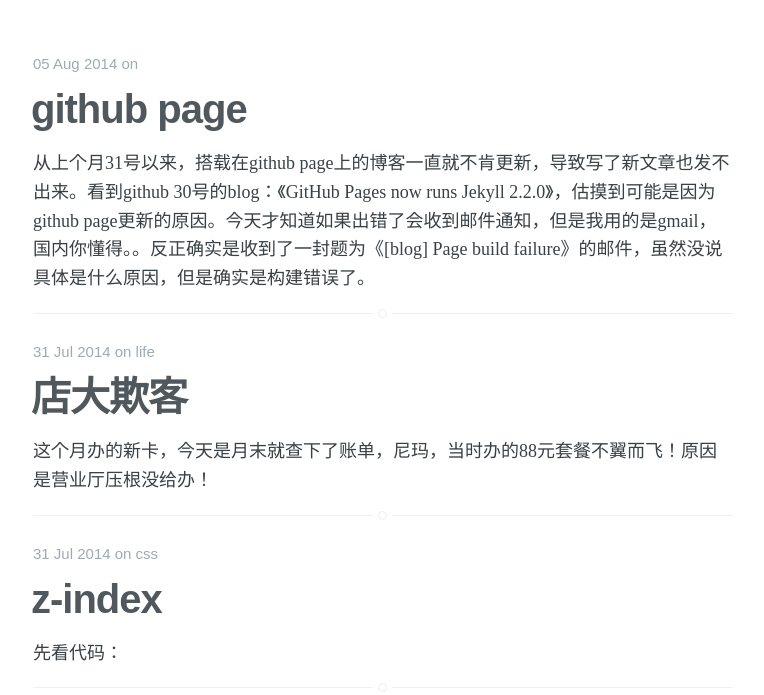
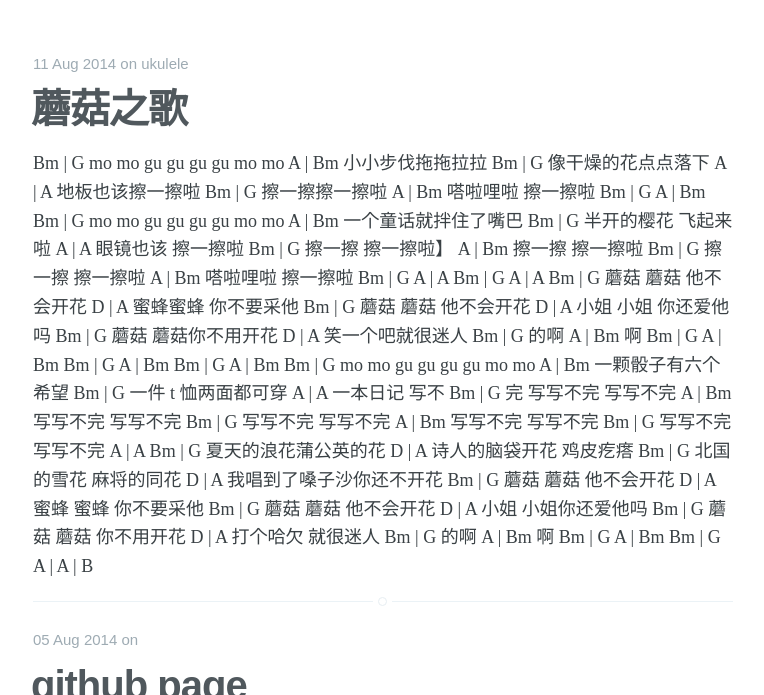
Before and after one commit to dragonwong/blog, a Jekyll site: the page built from index.html, in a window 1280 px wide and 900 px high, scrolled down 339 px, cut to the strip 205-900 px from the top of the window. Shown: the whole strip, without its empty margins (257-1021 px from the left). Built offline with Jekyll 4.4.1, drawn with Linux system fonts in a browser that asks for light colours; the list of posts is cut into pages by our own code; some of the changed text lies outside the part shown.

Commit message:
new post: song of mashroom

```diff
--- a/_posts/2014-03-21-ukulele-score.html
+++ b/_posts/2014-03-21-ukulele-score.html
@@ -1,7 +1,7 @@
 ---
 layout: article
 title: ukulele score
-tags: lyrics mylittleairport
+tags: ukulele lyrics mylittleairport
 excerpt: Love is just the thing you fear to give.
 ---
 
--- /dev/null
+++ b/_posts/2014-08-11-the-song-mashroom.html
@@ -0,0 +1,117 @@
+---
+layout: article
+title: 蘑菇之歌
+tags: ukulele
+---
+
+Bm | G<br >
+mo mo gu gu gu gu mo mo<br >
+A | Bm<br >
+小小步伐拖拖拉拉<br >
+Bm | G<br >
+像干燥的花点点落下<br >
+A | A<br >
+地板也该擦一擦啦<br >
+Bm | G<br >
+擦一擦擦一擦啦<br >
+A | Bm<br >
+嗒啦哩啦 擦一擦啦<br >
+<br >
+Bm | G<br >
+A | Bm<br >
+<br >
+Bm | G<br >
+mo mo gu gu gu gu mo mo<br >
+A | Bm<br >
+一个童话就拌住了嘴巴<br >
+Bm | G<br >
+半开的樱花 飞起来啦<br >
+A | A<br >
+眼镜也该 擦一擦啦<br >
+Bm | G<br >
+擦一擦 擦一擦啦】<br >
+A | Bm<br >
+擦一擦 擦一擦啦<br >
+Bm | G<br >
+擦一擦 擦一擦啦<br >
+A | Bm<br >
+嗒啦哩啦 擦一擦啦<br >
+<br >
+Bm | G<br >
+A | A<br >
+Bm | G<br >
+A | A<br >
+<br >
+Bm | G<br >
+蘑菇 蘑菇 他不会开花<br >
+D | A<br >
+蜜蜂蜜蜂 你不要采他<br >
+Bm | G<br >
+蘑菇 蘑菇 他不会开花<br >
+D | A<br >
+小姐 小姐 你还爱他吗<br >
+Bm | G<br >
+蘑菇 蘑菇你不用开花<br >
+D | A<br >
+笑一个吧就很迷人<br >
+Bm | G<br >
+的啊<br >
+A | Bm<br >
+啊<br >
+<br >
+Bm | G<br >
+A | Bm<br >
+Bm | G<br >
+A | Bm<br >
+Bm | G<br >
+A | Bm<br >
+<br >
+Bm | G<br >
+mo mo gu gu gu gu mo mo<br >
+A | Bm<br >
+一颗骰子有六个希望<br >
+Bm | G<br >
+一件 t 恤两面都可穿<br >
+A | A<br >
+一本日记 写不<br >
+Bm | G<br >
+完 写写不完 写写不完<br >
+A | Bm<br >
+写写不完 写写不完<br >
+Bm | G<br >
+写写不完 写写不完<br >
+A | Bm<br >
+写写不完 写写不完<br >
+Bm | G<br >
+写写不完 写写不完<br >
+A | A<br >
+<br >
+Bm | G<br >
+夏天的浪花蒲公英的花<br >
+D | A<br >
+诗人的脑袋开花 鸡皮疙瘩<br >
+Bm | G<br >
+北国的雪花 麻将的同花<br >
+D | A<br >
+我唱到了嗓子沙你还不开花<br >
+Bm | G<br >
+蘑菇 蘑菇 他不会开花<br >
+D | A<br >
+蜜蜂 蜜蜂 你不要采他<br >
+Bm | G<br >
+蘑菇 蘑菇 他不会开花<br >
+D | A<br >
+小姐 小姐你还爱他吗<br >
+Bm | G<br >
+蘑菇 蘑菇 你不用开花<br >
+D | A<br >
+打个哈欠 就很迷人<br >
+Bm | G<br >
+的啊<br >
+A | Bm<br >
+啊<br >
+<br >
+Bm | G<br >
+A | Bm<br >
+Bm | G<br >
+A | A |	B<br >
```
